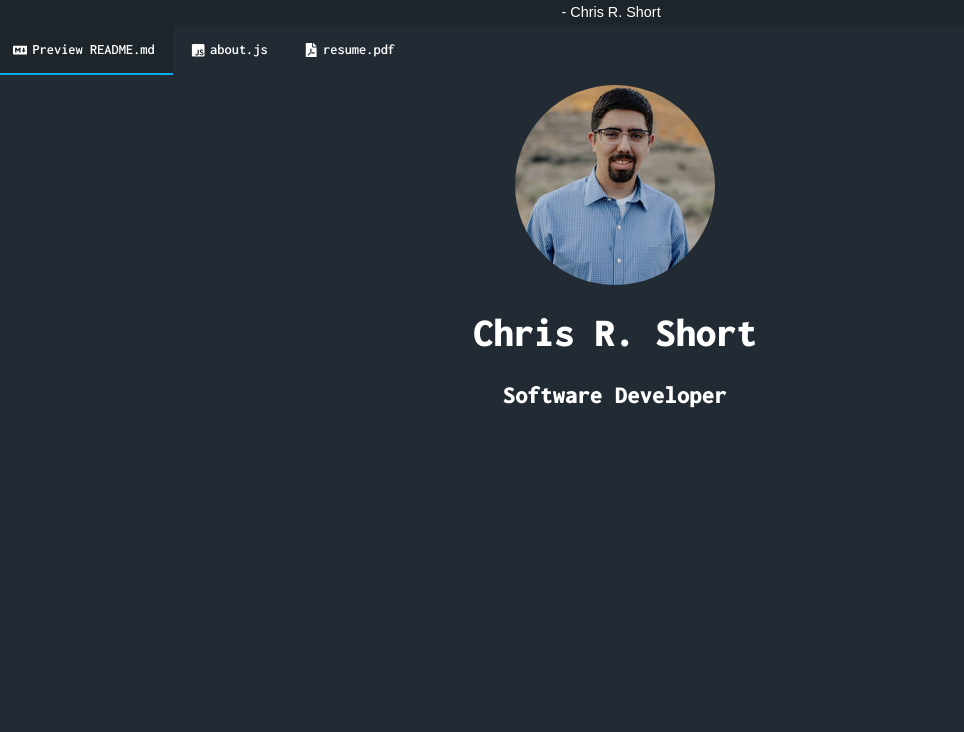
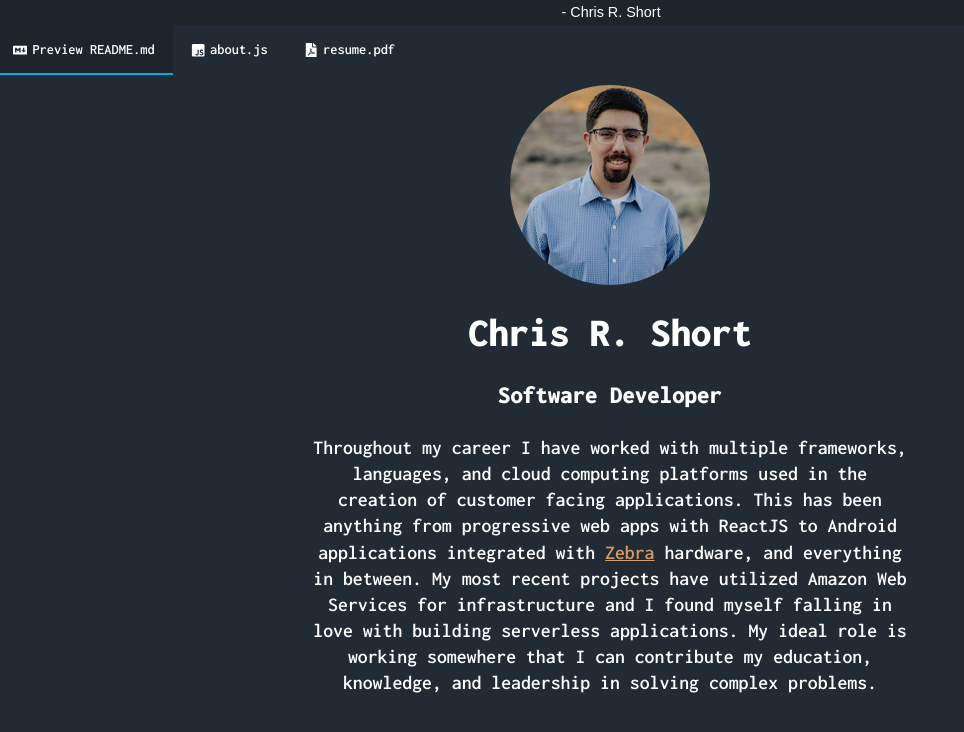
Before and after one commit to devcshort/portfolio-2020, a Gatsby site: page / in a window 1280 px wide. Shown: the full height of the page, 55-1019 px from the left. Built offline with nearby package versions, Linux system fonts and the light colour scheme; Gatsby itself is replaced by a stand-in of ours.

Commit message:
Add summary

```diff
--- a/src/components/Layout/Layout.css
+++ b/src/components/Layout/Layout.css
@@ -41,6 +41,7 @@ template {
 }
 a {
   background-color: transparent;
+  color: #D19A66;
   -webkit-text-decoration-skip: objects;
 }
 a:active,
--- a/src/components/Layout/Layout.js
+++ b/src/components/Layout/Layout.js
@@ -11,7 +11,7 @@ export default function Layout({ children, location }) {
       <StatusBar />
       <Sidebar />
       <Navbar path={location.pathname} />
-      <main style={{ paddingLeft: 60, paddingTop: 85, overflowY: 'auto'  }}>
+      <main style={{ paddingLeft: 60, paddingTop: 85, paddingRight: 10, overflowY: 'auto'  }}>
         { children }
       </main>
     </div>
--- a/src/components/header.js
+++ /dev/null
@@ -1,42 +0,0 @@
-import { Link } from "gatsby"
-import PropTypes from "prop-types"
-import React from "react"
-
-const Header = ({ siteTitle }) => (
-  <header
-    style={{
-      background: `rebeccapurple`,
-      marginBottom: `1.45rem`,
-    }}
-  >
-    <div
-      style={{
-        margin: `0 auto`,
-        maxWidth: 960,
-        padding: `1.45rem 1.0875rem`,
-      }}
-    >
-      <h1 style={{ margin: 0 }}>
-        <Link
-          to="/"
-          style={{
-            color: `white`,
-            textDecoration: `none`,
-          }}
-        >
-          {siteTitle}
-        </Link>
-      </h1>
-    </div>
-  </header>
-)
-
-Header.propTypes = {
-  siteTitle: PropTypes.string,
-}
-
-Header.defaultProps = {
-  siteTitle: ``,
-}
-
-export default Header
--- a/src/pages/index.js
+++ b/src/pages/index.js
@@ -11,6 +11,17 @@ const IndexPage = () => (
       </div>
       <h1 style={{ textAlign: 'center' }}>Chris R. Short</h1>
       <h3 style={{ textAlign: 'center' }}>Software Developer</h3>
+      <p
+        style={{
+          maxWidth: 600,
+          margin: '0 auto',
+          textAlign: 'center',
+          fontSize: '1.1rem',
+          fontWeight: 600
+        }}
+      >
+        Throughout my career I have worked with multiple frameworks, languages, and cloud computing platforms used in the creation of customer facing applications. This has been anything from progressive web apps with ReactJS to Android applications integrated with <a href="https://www.zebra.com/us/en.html" target="_blank" rel="noopener noreferrer">Zebra</a> hardware, and everything in between. My most recent projects have utilized Amazon Web Services for infrastructure and I found myself falling in love with building serverless applications. My ideal role is working somewhere that I can contribute my education, knowledge, and leadership in solving complex problems.
+      </p>
   </div>
 )
 
```
Also changed, not shown: README.md (deleted).
